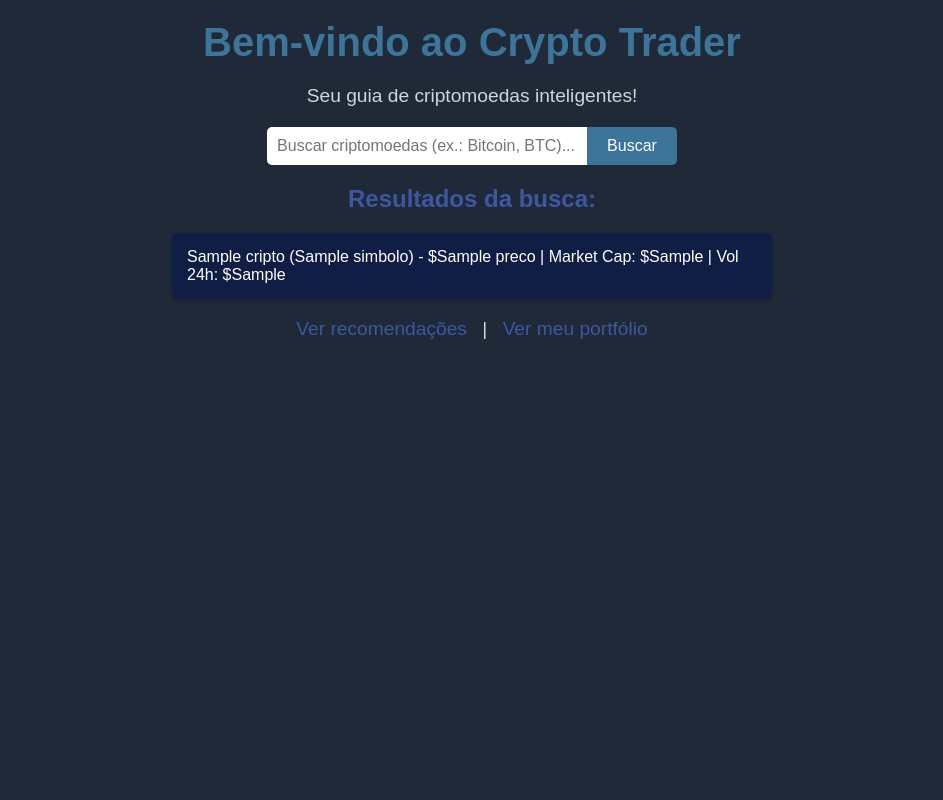
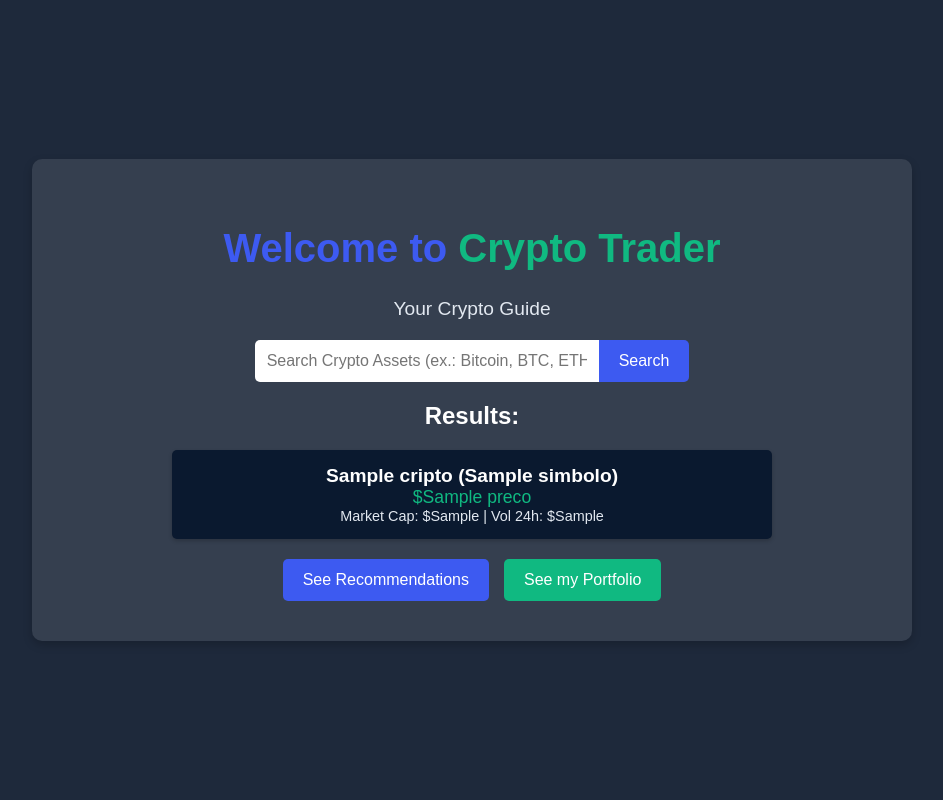
Before and after one commit to eder-xavier/CryptoTrader, a Django app: template crypto_trader/templates/MainCT/index.html in a window 1280 px wide. Shown: the whole page, without its empty margins (168-1111 px from the left). Run offline with Django 5.2, Linux system fonts and the light colour scheme; the template is opened without the code that fills it: most values are stand-ins (such as "Sample title", 1, 10 or a date in 2020).

Commit message:
language changes

```diff
--- a/crypto_trader/MainCT/views.py
+++ b/crypto_trader/MainCT/views.py
@@ -84,7 +84,6 @@ def gerar_portfolio(historico):
     criptos_analisadas = {}
     for busca in historico:
         for cripto in busca.resultados:
-            # Verificando se 'id' existe no dicionário
             if 'id' not in cripto:
                 continue  # Pula se não houver 'id'
             cripto_id = cripto['id']
@@ -100,7 +99,7 @@ def gerar_portfolio(historico):
                         "tendencia": "Alta" if previsao > cripto["preco"] else "Baixa",
                         "lucro_potencial": previsao - cripto["preco"]
                     }
-                time.sleep(2)  # Atraso para evitar erro 429
+                time.sleep(2)
 
     portfolio = sorted(criptos_analisadas.values(), key=lambda x: x["lucro_potencial"], reverse=True)[:5]
     return portfolio
--- a/crypto_trader/static/css/colors.css
+++ b/crypto_trader/static/css/colors.css
@@ -1,10 +1,11 @@
 :root {
-    --dark-blue: #101e45;    /* Azul escuro principal */
-    --indigo: #3d7499;       /* Índigo vibrante */
-    --light-indigo: #3d58a2; /* Índigo claro para destaques */
-    --gray-dark: #1f2937;    /* Cinza escuro para fundo */
-    --gray-light: #d1d5db;   /* Cinza claro para textos sutis */
-    --white: #ffffff;        /* Branco puro */
-    --success-green: #10b981; /* Verde para tendências positivas */
-    --shadow: rgba(0, 0, 0, 0.2); /* Sombra suave */
+    --dark-blue: #0a192f;
+    --indigo: #3d5af1;
+    --light-indigo: #4c7bf5;
+    --gray-dark: #1e293b;
+    --gray-light: #e2e8f0;
+    --white: #ffffff;
+    --success-green: #10b981;
+    --shadow: rgba(0, 0, 0, 0.2);
+    --button-hover: #2a4df3;
 }
--- a/crypto_trader/static/css/index.css
+++ b/crypto_trader/static/css/index.css
@@ -3,93 +3,154 @@
 body {
     background-color: var(--gray-dark);
     color: var(--white);
-    font-family: 'Arial', sans-serif;
+    font-family: 'Poppins', sans-serif;
     margin: 0;
     padding: 0;
+    display: flex;
+    justify-content: center;
+    align-items: center;
+    min-height: 100vh;
+}
+
+.container {
+    text-align: center;
+    max-width: 800px;
+    width: 100%;
+    padding: 40px;
+    background: rgba(255, 255, 255, 0.1);
+    border-radius: 10px;
+    box-shadow: 0 4px 10px var(--shadow);
+    animation: fadeIn 0.5s ease-in-out;
 }
 
 h1 {
     color: var(--indigo);
-    text-align: center;
-    margin: 20px 0;
     font-size: 2.5rem;
+    font-weight: 700;
+}
+
+.highlight {
+    color: var(--success-green);
 }
 
 p {
-    text-align: center;
+    font-size: 1.2rem;
     color: var(--gray-light);
-    font-size: 1.2rem;
+    margin-bottom: 20px;
 }
 
-form {
+.search-form {
     display: flex;
     justify-content: center;
-    margin: 20px 0;
+    align-items: center;
+    margin-bottom: 20px;
 }
 
 input[type="text"] {
-    padding: 10px;
+    padding: 12px;
     font-size: 1rem;
     border: none;
     border-radius: 5px 0 0 5px;
     background-color: var(--white);
     color: var(--gray-dark);
-    width: 300px;
-    transition: box-shadow 0.3s ease;
+    width: 320px;
+    transition: box-shadow 0.3s ease-in-out;
 }
 
 input[type="text"]:focus {
     outline: none;
-    box-shadow: 0 0 5px var(--light-indigo);
+    box-shadow: 0 0 8px var(--light-indigo);
 }
 
 button {
-    padding: 10px 20px;
+    padding: 12px 20px;
     font-size: 1rem;
     border: none;
     border-radius: 0 5px 5px 0;
     background-color: var(--indigo);
     color: var(--white);
     cursor: pointer;
-    transition: background-color 0.3s ease;
+    transition: background-color 0.3s ease-in-out;
 }
 
 button:hover {
-    background-color: var(--light-indigo);
+    background-color: var(--button-hover);
 }
 
-h2 {
-    color: var(--light-indigo);
-    text-align: center;
-    margin: 20px 0;
-}
-
-ul {
+.crypto-list {
     list-style: none;
     padding: 0;
     max-width: 600px;
     margin: 0 auto;
 }
 
-li {
+.crypto-item {
+    display: flex;
+    flex-direction: column;
+    align-items: center;
     background-color: var(--dark-blue);
     padding: 15px;
     margin: 10px 0;
     border-radius: 5px;
     box-shadow: 0 2px 4px var(--shadow);
-    transition: transform 0.2s ease;
+    transition: transform 0.3s ease-in-out;
 }
 
-li:hover {
-    transform: translateY(-2px);
+.crypto-item:hover {
+    transform: translateY(-3px);
 }
 
-a {
-    color: var(--light-indigo);
-    text-decoration: none;
-    margin: 0 10px;
+.crypto-name {
+    font-weight: bold;
+    font-size: 1.2rem;
+    color: var(--white);
 }
 
-a:hover {
-    text-decoration: underline;
+.crypto-price {
+    font-size: 1.1rem;
+    color: var(--success-green);
 }
+
+.crypto-info {
+    font-size: 0.9rem;
+    color: var(--gray-light);
+}
+
+.links {
+    display: flex;
+    justify-content: center;
+    gap: 15px;
+    margin-top: 20px;
+}
+
+.btn {
+    padding: 12px 20px;
+    background-color: var(--indigo);
+    color: var(--white);
+    text-decoration: none;
+    border-radius: 5px;
+    transition: background-color 0.3s ease-in-out;
+}
+
+.btn:hover {
+    background-color: var(--button-hover);
+}
+
+.btn-alt {
+    background-color: var(--success-green);
+}
+
+.btn-alt:hover {
+    background-color: #059669;
+}
+
+@keyframes fadeIn {
+    from {
+        opacity: 0;
+        transform: translateY(-10px);
+    }
+    to {
+        opacity: 1;
+        transform: translateY(0);
+    }
+}
--- a/crypto_trader/templates/MainCT/index.html
+++ b/crypto_trader/templates/MainCT/index.html
@@ -2,22 +2,34 @@
 {% load static %}
 {% block content %}
     <link rel="stylesheet" href="{% static 'css/index.css' %}">
-    <h1>Bem-vindo ao Crypto Trader</h1>
-    <p>Seu guia de criptomoedas inteligentes!</p>
 
-    <form method="get" action="{% url 'MainCT:buscar_criptos' %}">
-        <input type="text" name="q" placeholder="Buscar criptomoedas (ex.: Bitcoin, BTC)..." value="{{ request.GET.q }}">
-        <button type="submit">Buscar</button>
+    <div class="container">
+        <h1>Welcome to <span class="highlight">Crypto Trader</span></h1>
+        <p>Your Crypto Guide</p>
+
+        <form method="get" action="{% url 'MainCT:buscar_criptos' %}" class="search-form">
+            <input type="text" name="q" placeholder="Search Crypto Assets (ex.: Bitcoin, BTC, ETH)..." value="{{ request.GET.q }}">
+            <button type="submit">Search</button>
         </form>
 
         {% if criptos %}
-        <h2>Resultados da busca:</h2>
-        <ul>
+            <h2>Results:</h2>
+            <ul class="crypto-list">
             {% for cripto in criptos %}
-            <li>{{ cripto.nome }} ({{ cripto.simbolo }}) - ${{ cripto.preco }} | Market Cap: ${{ cripto.market_cap }} | Vol 24h: ${{ cripto.volume_24h }}</li>
+                <li>
+                    <div class="crypto-item">
+                        <span class="crypto-name">{{ cripto.nome }} ({{ cripto.simbolo }})</span>
+                        <span class="crypto-price">${{ cripto.preco }}</span>
+                        <span class="crypto-info">Market Cap: ${{ cripto.market_cap }} | Vol 24h: ${{ cripto.volume_24h }}</span>
+                    </div>
+                </li>
             {% endfor %}
             </ul>
         {% endif %}
 
-    <p><a href="{% url 'MainCT:recomendacoes' %}">Ver recomendações</a> | <a href="{% url 'MainCT:portfolio' %}">Ver meu portfólio</a></p>
+        <div class="links">
+            <a href="{% url 'MainCT:recomendacoes' %}" class="btn">See Recommendations</a>
+            <a href="{% url 'MainCT:portfolio' %}" class="btn btn-alt">See my Portfolio</a>
+        </div>
+    </div>
 {% endblock %}
```
Also changed, not shown: crypto_trader/static/css/recomendacoes.css (+47 -24 lines), crypto_trader/templates/MainCT/portfolio.html (+5 -5 lines), crypto_trader/templates/MainCT/recomendacoes.html (+14 -6 lines), crypto_trader/db.sqlite3. Lines whose indentation alone changed are shown as unchanged.
